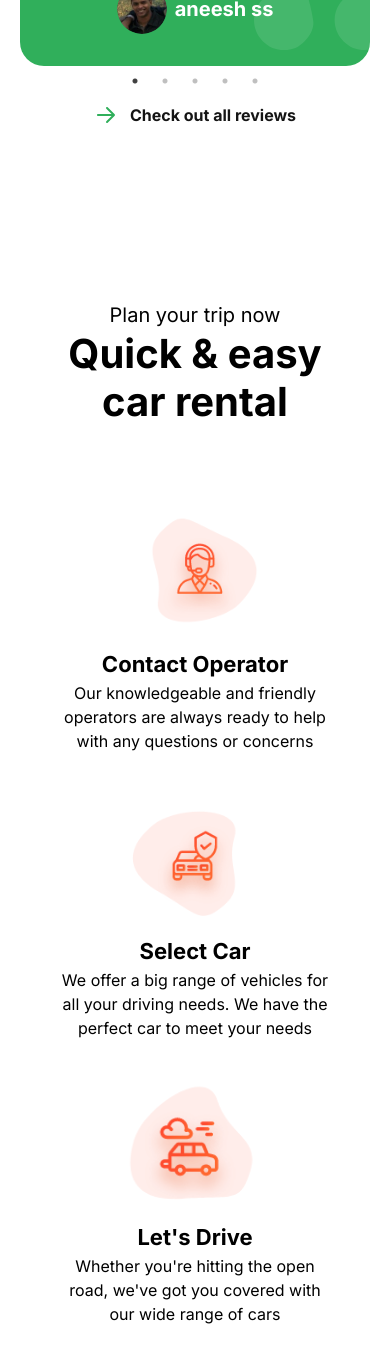
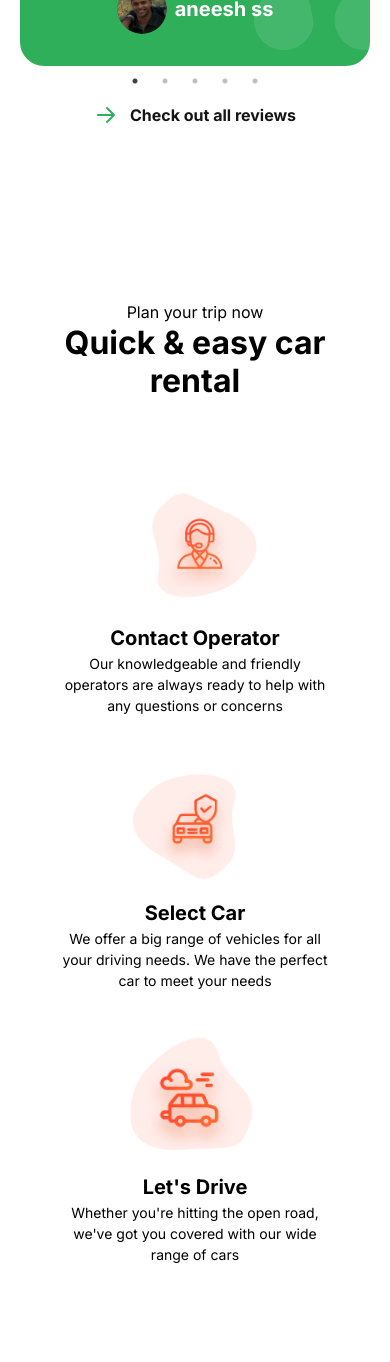
Before and after one commit to rush33/anu-taxi, a Next.js app: page / in a window 390 px wide. Shown: the part 1750-3112 px from the top of the page. Built offline with nearby package versions, Linux system fonts and the light colour scheme.

Commit message:
Fixed font responsiveness

```diff
--- a/app/components/PlanTrip.jsx
+++ b/app/components/PlanTrip.jsx
@@ -7,15 +7,15 @@ const PlanTrip = () => {
       <div className="mx-auto p-10 max-w-[133rem]">
         <div className="flex flex-col">
           <div className="text-center text-black">
-            <h3 className="regular-20">Plan your trip now</h3>
-            <h2 className="bold-40">Quick & easy car rental</h2>
+            <h3 className="regular-16 lg:regular-20">Plan your trip now</h3>
+            <h2 className="bold-32 lg:bold-40">Quick & easy car rental</h2>
           </div>
 
           <div className=" grid sm:grid-cols-1 md:grid-cols-2 lg:grid-cols-3 auto-rows-auto mt-14 md:gap-y-8 sm:mt-4">
             <div className="plan-trip">
               <Image src="/icon2.png" alt="icon_img" height={150} width={150} />
-              <h3 className="bold-22">Contact Operator</h3>
-              <p className="regular-16">
+              <h3 className="bold-20 lg:bold-22">Contact Operator</h3>
+              <p className="regular-14 lg:regular-16">
                 Our knowledgeable and friendly operators are always ready to
                 help with any questions or concerns
               </p>
@@ -23,8 +23,8 @@ const PlanTrip = () => {
 
             <div className="plan-trip">
               <Image src="/icon1.png" alt="icon_img" height={150} width={150} />
-              <h3 className="bold-22">Select Car</h3>
-              <p className="regular-16">
+              <h3 className="bold-20 lg:bold-22">Select Car</h3>
+              <p className="regular-14 lg:regular-16">
                 We offer a big range of vehicles for all your driving needs. We
                 have the perfect car to meet your needs
               </p>
@@ -32,8 +32,8 @@ const PlanTrip = () => {
 
             <div className="plan-trip">
               <Image src="/icon3.png" alt="icon_img" height={150} width={150} />
-              <h3 className="bold-22">Let's Drive</h3>
-              <p className="regular-16">
+              <h3 className="bold-20 lg:bold-22">Let's Drive</h3>
+              <p className="regular-14 lg:regular-16">
                 Whether you're hitting the open road, we've got you covered with
                 our wide range of cars
               </p>
```
